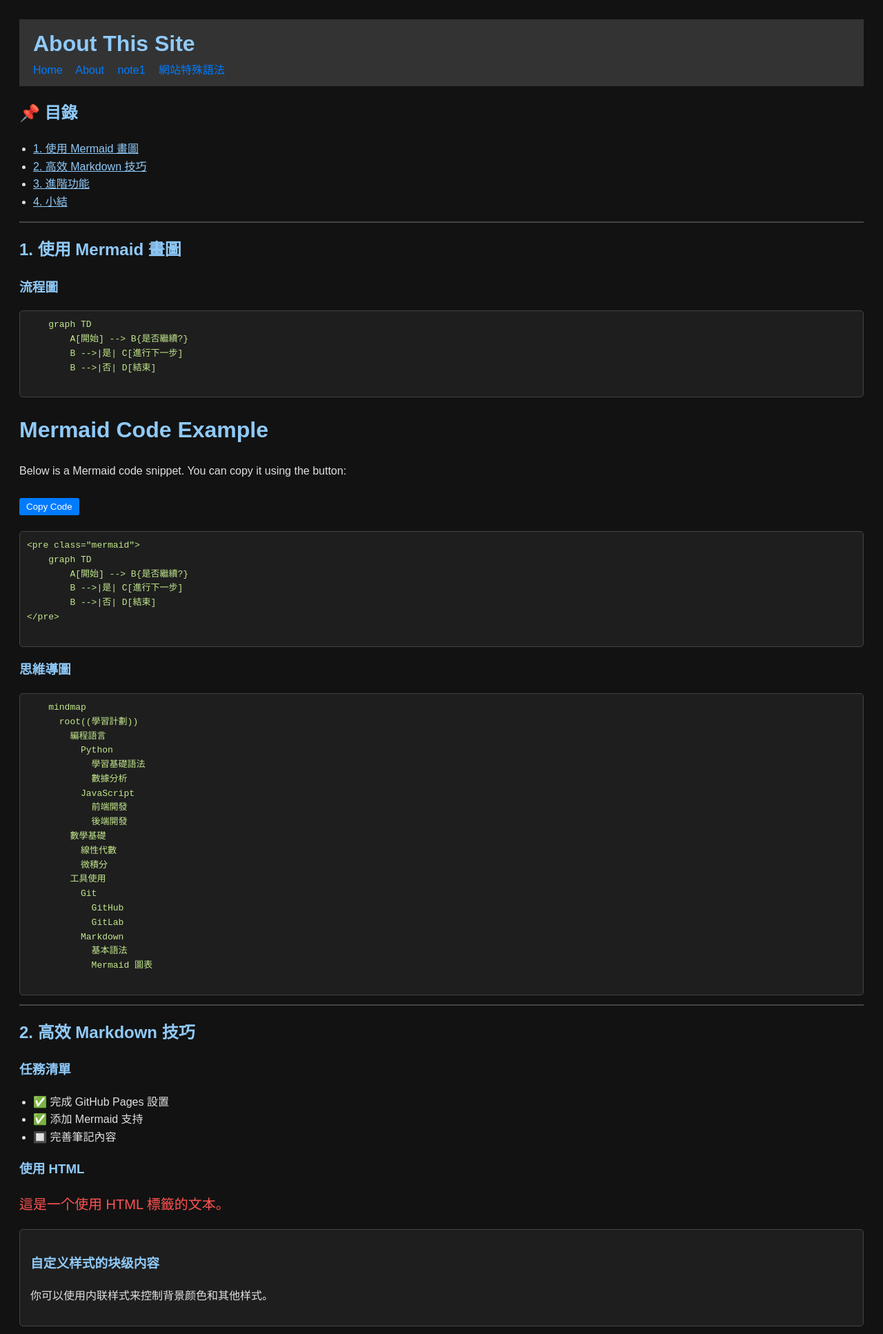
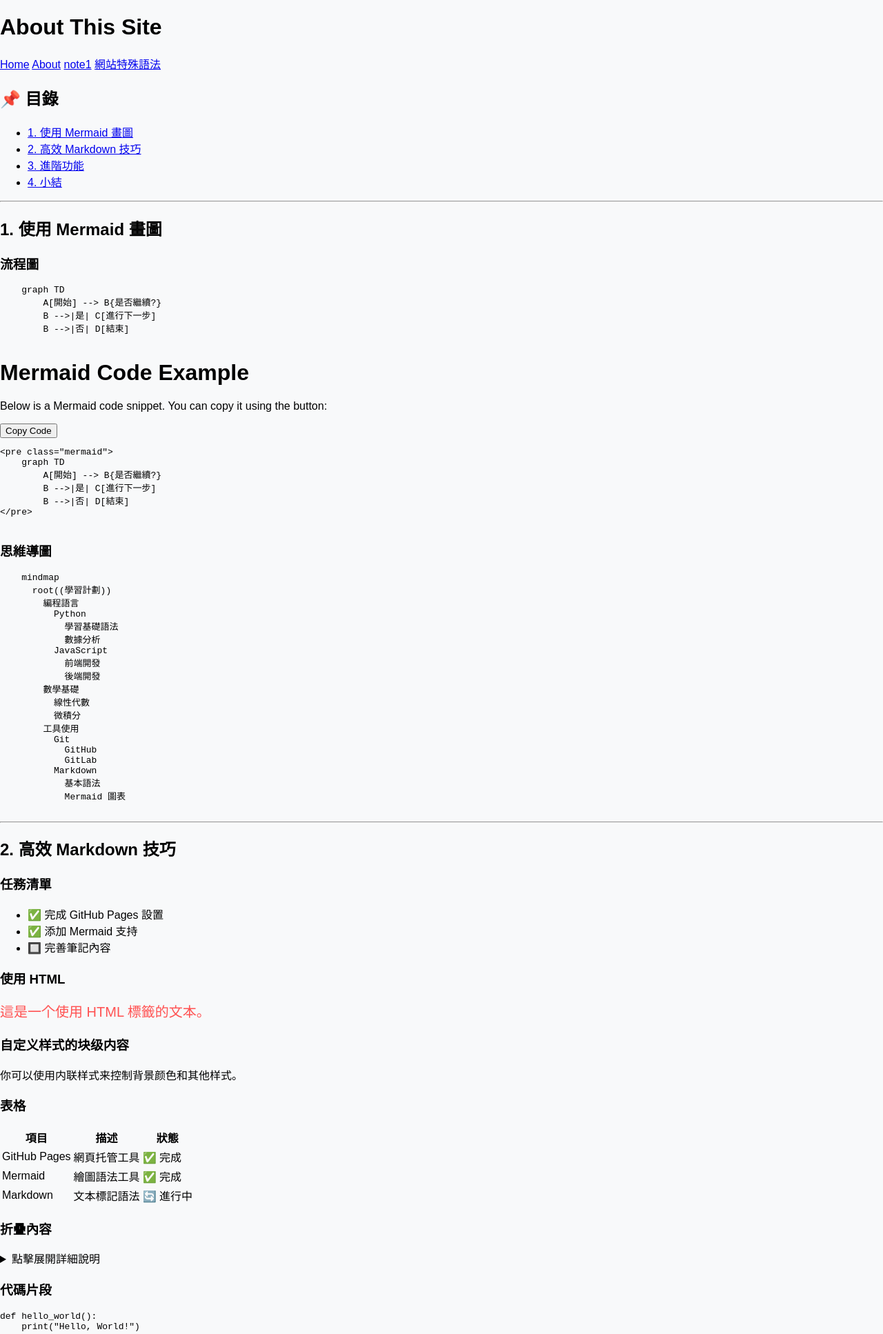
Before and after one commit to zoo312760851/testforrepublic, a plain HTML site: page notes/note2.html in a window 1280 px wide. Shown: the top 1934 px of the page at 69% size. Drawn offline with Linux system fonts and the light colour scheme; a script that the page names is missing.

Commit message:
Update style.css

```diff
--- a/assets/css/style.css
+++ b/assets/css/style.css
@@ -1,102 +1,54 @@
-
 body {
   font-family: Arial, sans-serif;
-            line-height: 1.6;
-            padding: 20px;
-            background-color: #121212; /* 深色背景 */
-            color: #e0e0e0; /* 淡色文字 */
+  margin: 0;
+  padding: 0;
+  background-color: #f8f9fa;
 }
-        header {
-            background: #333; /* 深色背景 */
-            color: white; /* 白色文字 */
-            padding: 10px 20px;
-            margin-bottom: 20px;
+
+.site-header {
+  background: url('../img/header-bg.jpg') no-repeat center center/cover;
+  text-align: center;
+  color: white;
+  padding: 50px 20px;
 }
-        header h1 {
+
+.site-header h1 {
+  font-size: 3rem;
   margin: 0;
 }
-        header nav a {
-            color: #007BFF; /* 藍色連結 */
-            margin-right: 15px;
+
+.site-header h2 {
+  font-size: 1.5rem;
+}
+
+.navbar {
+  display: flex;
+  justify-content: center;
+  background-color: #343a40;
+  padding: 10px 0;
+}
+
+.navbar a {
+  color: white;
   text-decoration: none;
+  margin: 0 15px;
 }
-        header nav a:hover {
-            text-decoration: underline;
+
+.post-list {
+  padding: 20px;
+  max-width: 800px;
+  margin: auto;
 }
-        h1, h2, h3, h4, h5, h6 {
-            color: #90caf9; /* 淺藍色標題 */
+
+.post {
+  background: white;
+  border-radius: 5px;
+  box-shadow: 0 4px 6px rgba(0, 0, 0, 0.1);
+  margin-bottom: 20px;
+  padding: 15px;
 }
-        ul, ol {
-            padding-left: 20px;
-        }
-        table {
+
+.post img {
   width: 100%;
-            border-collapse: collapse;
-            margin: 20px 0;
-            background-color: #1e1e1e; /* 深灰色背景 */
-        }
-        table, th, td {
-            border: 1px solid #444; /* 深色邊框 */
-        }
-        th, td {
-            padding: 8px;
-            text-align: left;
-            color: #e0e0e0;
-        }
-        th {
-            background-color: #333; /* 深色標題列背景 */
-        }
-        pre, code {
-            background: #1e1e1e; /* 深灰色背景 */
-            color: #c3e88d; /* 綠色文字 */
-            padding: 10px;
-            border-radius: 5px;
-            border: 1px solid #444; /* 深色邊框 */
-        }
-        pre {
-            overflow-x: auto;
-        }
-        details {
-            margin: 10px 0;
-            background: #1e1e1e; /* 深灰色背景 */
-            padding: 10px;
-            border-radius: 5px;
-            color: #e0e0e0;
-        }
-        details summary {
-            cursor: pointer;
-            font-weight: bold;
-            color: #90caf9; /* 淺藍色標題 */
-        }
-        .custom-block {
-            background-color: #1e1e1e; /* 深灰色背景 */
-            padding: 15px;
-            border-radius: 5px;
-            border: 1px solid #444; /* 深色邊框 */
-        }
-        .copy-btn {
-            display: inline-block;
-            margin: 10px 0;
-            padding: 5px 10px;
-            background-color: #007BFF; /* 藍色按鈕 */
-            color: white;
-            border: none;
-            border-radius: 3px;
-            cursor: pointer;
-        }
-        .copy-btn:hover {
-            background-color: #0056b3; /* 深藍色按鈕 */
-        }
-        hr {
-            border: 1px solid #444; /* 深色分隔線 */
-        }
-        a {
-            color: #90caf9; /* 淺藍色連結 */
-        }
-        a:hover {
-            color: #64b5f6; /* 更亮的藍色連結 */
-        }
-        img {
-            border: 2px solid #444; /* 深色圖片邊框 */
   border-radius: 5px;
 }
```
Lines whose indentation alone changed are shown as unchanged.
